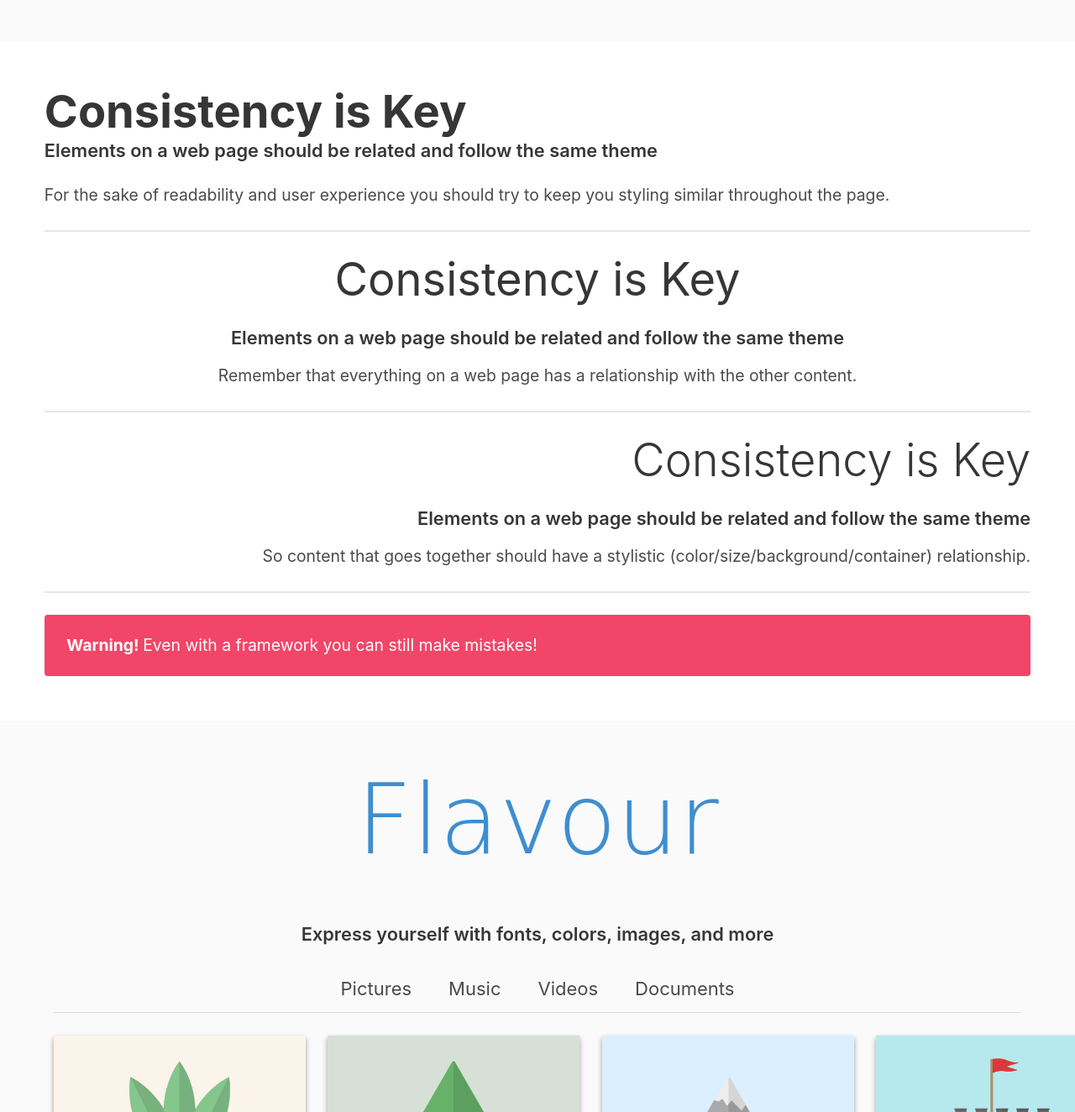
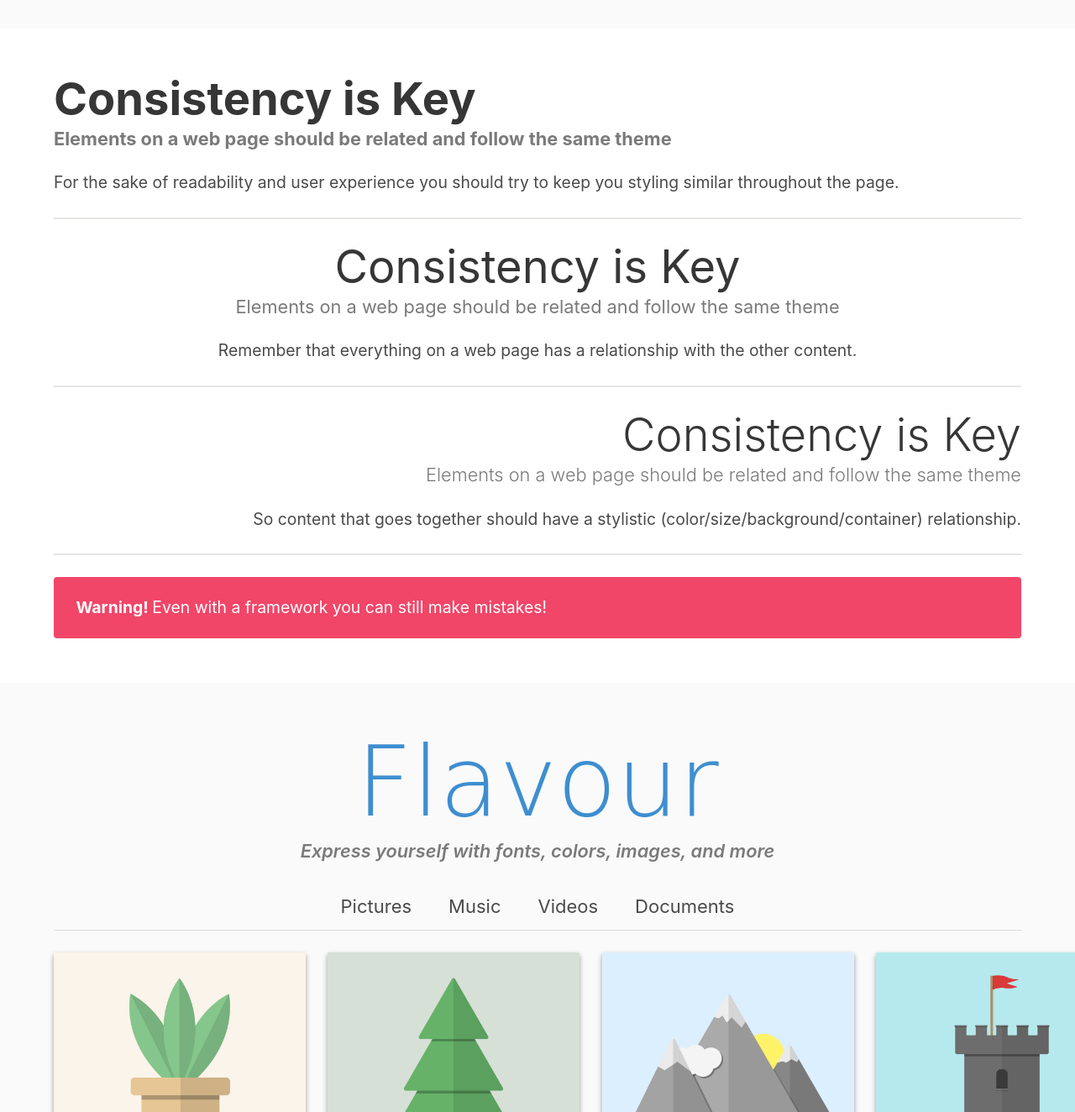
Before and after one commit to jdmar3-comp426/a02-megansyd, a website: page index.html in a window 1280 px wide. Shown: the part 1481-2805 px from the top of the page at 84% size. Drawn offline with nearby package versions, Linux system fonts and the light colour scheme; a web font is replaced by a local one.

Commit message:
added grey subtitles

```diff
--- a/index.html
+++ b/index.html
@@ -25,7 +25,7 @@
     <div class="container">
         <div class="content">
             <h1 class="title">CSS Frameworks</h1>
-            <h5 class="">How to use a framework effectively</h5>
+            <h5 class="subtitle has-text-grey">How to use a framework effectively</h5>
             <p>
 	    	When it comes to developing websites, design can be a very fun aspect.
 		But in reality we often don't want to spend hours writing CSS.
@@ -55,10 +55,10 @@
     </div>
 </section>
 <section class="section has-background-white">
-    <div class="content">
-        <div class="">
+    <div class="container">
+        <div class="content">
             <h1 class="title has-text-weight-bold">Consistency is Key</h1>
-            <h5 class="subtitle">Elements on a web page should be related and follow the same theme</h5>
+            <h5 class="subtitle has-text-grey has-text-weight-bold">Elements on a web page should be related and follow the same theme</h5>
             <p>
 	    	For the sake of readability and user experience you should try to keep you styling similar throughout the page.
 	    </p>
@@ -66,7 +66,7 @@
         <hr>
         <div class="content has-text-centered">
             <h1 class="title has-text-weight-normal">Consistency is Key</h1>
-            <h5 class="">Elements on a web page should be related and follow the same theme</h5>
+            <h5 class="subtitle has-text-grey has-text-weight-normal">Elements on a web page should be related and follow the same theme</h5>
             <p>
 	    	Remember that everything on a web page has a relationship with the other content.
 	    </p>
@@ -74,7 +74,7 @@
         <hr>
         <div class="content has-text-right">
             <h1 class="title has-text-weight-light">Consistency is Key</h1>
-            <h5 class="">Elements on a web page should be related and follow the same theme</h5>
+            <h5 class="subtitle has-text-grey has-text-weight-light">Elements on a web page should be related and follow the same theme</h5>
             <p>
 	    	So content that goes together should have a stylistic (color/size/background/container) relationship.
 	    </p>
@@ -88,8 +88,8 @@
 <section class="section">
     <div class="container">
         <div class="content has-text-centered">
-            <h1 class="has-text-info is-family-secondary">Flavour</h1>
-            <h5 class="">Express yourself with fonts, colors, images, and more</h5>
+            <h1 class="title has-text-info is-family-secondary">Flavour</h1>
+            <h5 class="subtitle has-text-grey is-italic">Express yourself with fonts, colors, images, and more</h5>
         </div>
         <div class="tabs is-medium is-centered">
             <ul>
```
